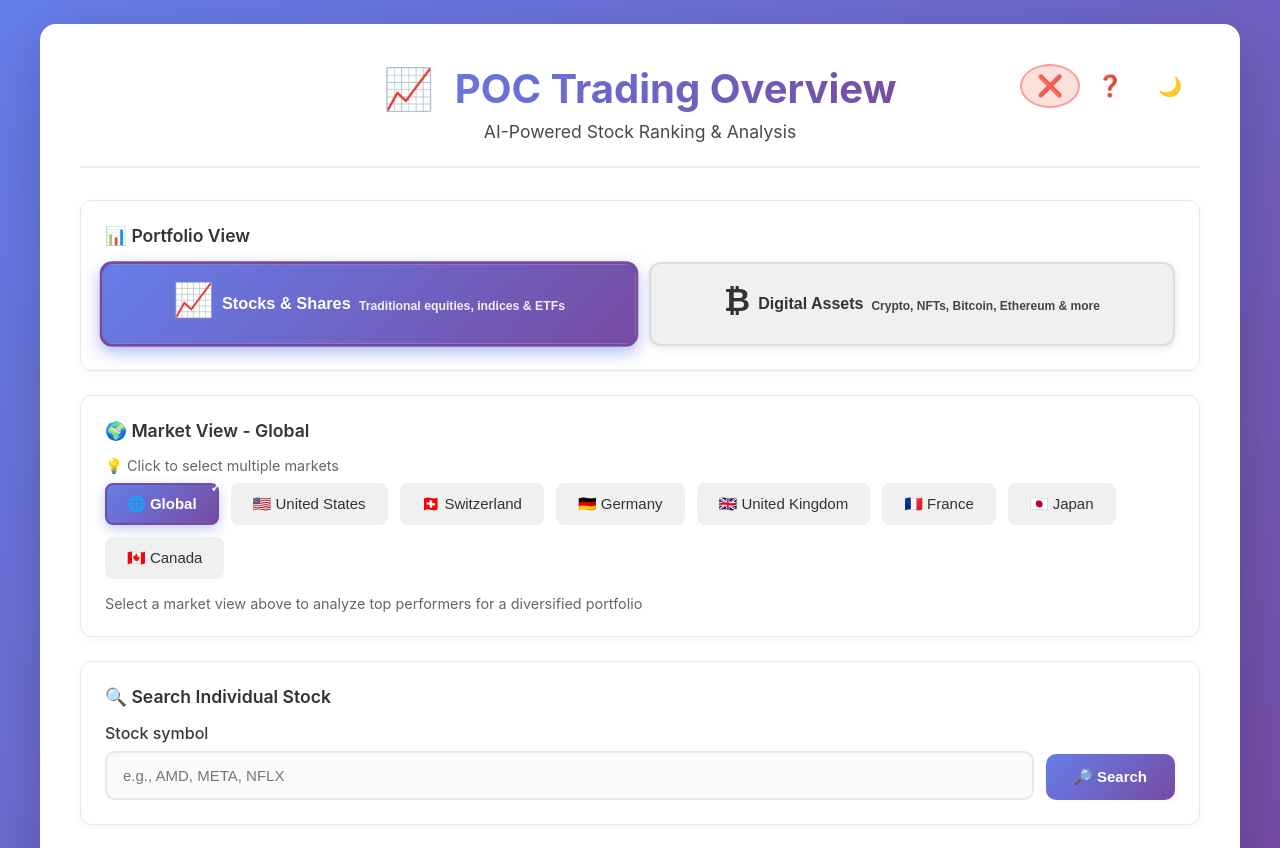
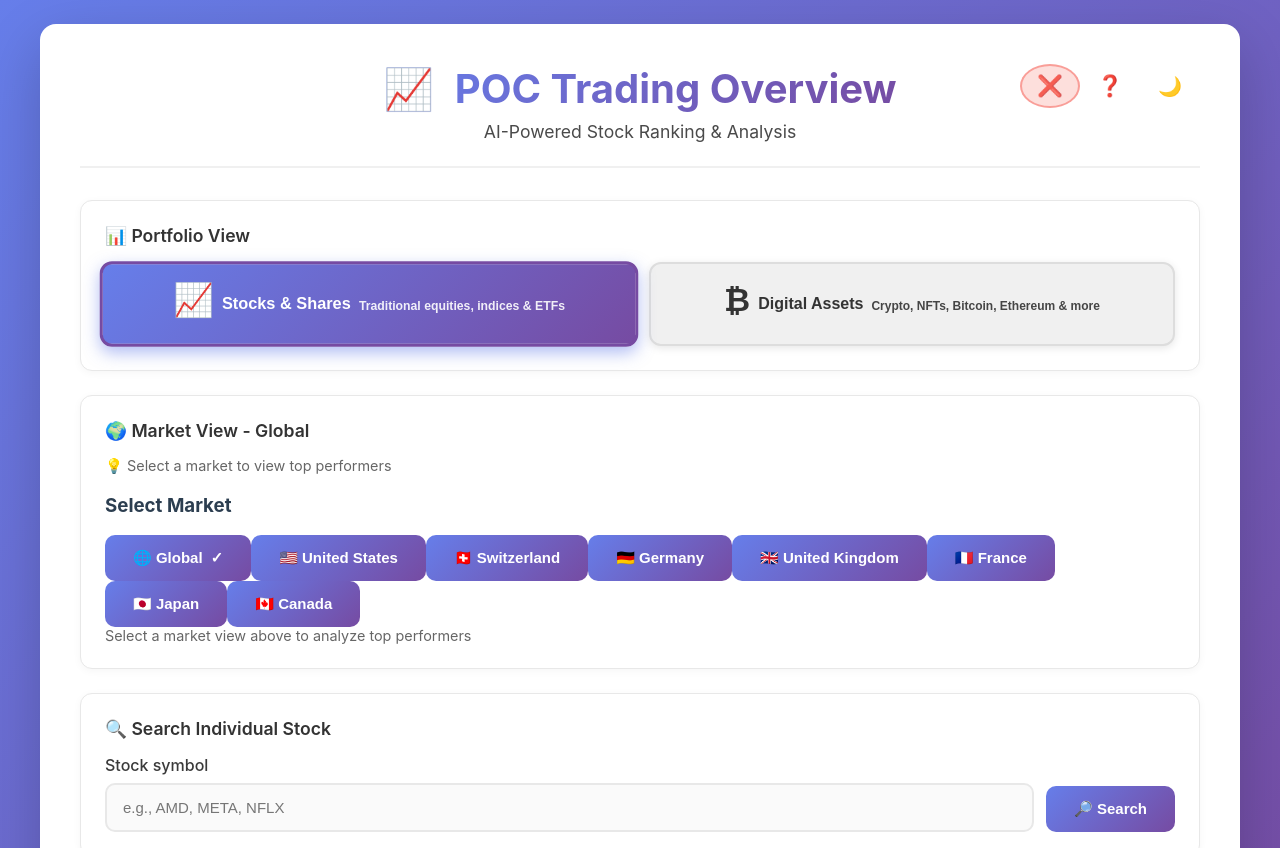
Before and after one commit to KG90-EG/POC-MarketPredictor-ML, a React (Vite) app in the folder frontend/: page / in a window 1280 px wide. Shown: the top 848 px of the page. Built offline with nearby package versions, Linux system fonts and the light colour scheme; no server answers.

Commit message:
Implement dynamic market selector with single-selection mode
Co-authored-by: KG90-EG <246981611+KG90-EG@users.noreply.github.com>

```diff
--- a/frontend/src/App.jsx
+++ b/frontend/src/App.jsx
@@ -10,6 +10,7 @@ import CryptoDetailSidebar from './components/CryptoDetailSidebar'
 import AIAnalysisSection from './components/AIAnalysisSection'
 import StockRanking from './components/StockRanking'
 import CryptoPortfolio from './components/CryptoPortfolio'
+import MarketSelector from './components/MarketSelector'
 import './styles.css'
 
 // Create a React Query client
@@ -40,7 +41,7 @@ function AppContent() {
   const [showHelp, setShowHelp] = useState(false)
   const [selectedCompany, setSelectedCompany] = useState(null)
   const [selectedCrypto, setSelectedCrypto] = useState(null)
-  const [selectedViews, setSelectedViews] = useState(['Global'])
+  const [selectedView, setSelectedView] = useState('Global')
   const [showHealthPanel, setShowHealthPanel] = useState(false)
   const [healthStatus, setHealthStatus] = useState('loading')
   const [darkMode, setDarkMode] = useState(() => {
@@ -81,6 +82,7 @@ function AppContent() {
   // Auto-load ranking on mount
   useEffect(() => {
     fetchRanking()
+    // eslint-disable-next-line react-hooks/exhaustive-deps
   }, [])
 
   // Check health status periodically
@@ -104,29 +106,21 @@ function AppContent() {
     setDarkMode(!darkMode)
   }
 
-  async function fetchRanking(views = selectedViews) {
+  async function fetchRanking(view = selectedView) {
     setLoading(true)
     setAnalysis(null)
     setCurrentPage(1)
     setLoadingProgress({ current: 0, total: 0 })
 
     try {
-      // Fetch ranking for each selected view and merge
-      let allRankings = []
-      for (const view of views) {
-        const resp = await api.getRanking(view)
-        allRankings = [...allRankings, ...resp.data.ranking]
-      }
+      // Fetch ranking for the selected view
+      const resp = await api.getRanking(view)
+      const rankings = resp.data.ranking
 
-      // Remove duplicates and re-sort by probability
-      const uniqueRankings = Array.from(
-        new Map(allRankings.map(item => [item.ticker, item])).values()
-      ).sort((a, b) => b.prob - a.prob)
-
-      setResults(uniqueRankings)
+      setResults(rankings)
 
       // Batch fetch ticker details (much faster than sequential)
-      const tickers = uniqueRankings.map(r => r.ticker)
+      const tickers = rankings.map(r => r.ticker)
       setLoadingProgress({ current: 0, total: tickers.length })
 
       try {
@@ -151,7 +145,7 @@ function AppContent() {
           alert('⚠️ Network error: Please check your connection and try again.')
         }
         // Fallback to sequential if batch fails
-        await fetchDetailsSequential(uniqueRankings)
+        await fetchDetailsSequential(rankings)
       }
     } catch (e) {
       const error = handleApiError(e, 'Error fetching ranking')
@@ -419,67 +413,28 @@ function AppContent() {
       {portfolioView === 'stocks' && (
       <section className="card" role="region" aria-label="Market view selector">
         <div className="card-title">
-          🌍 Market View - {selectedViews.join(', ')}
+          🌍 Market View - {selectedView}
           {!loading && results.length > 0 && (
             <span style={{marginLeft: '8px', color: '#667eea', fontWeight: 'bold'}}>({results.length})</span>
           )}
         </div>
-        <div style={{marginBottom: '8px', fontSize: '0.9rem', color: '#666'}}>
-          💡 Click to select multiple markets
+        <div style={{marginBottom: '16px', fontSize: '0.9rem', color: '#666'}}>
+          💡 Select a market to view top performers
         </div>
-        <div style={{display: 'flex', gap: '12px', flexWrap: 'wrap', marginBottom: '16px'}}>
-          {['Global', 'United States', 'Switzerland', 'Germany', 'United Kingdom', 'France', 'Japan', 'Canada'].map(view => {
-            const isSelected = selectedViews.includes(view)
-            return (
-              <button
-                key={view}
-                onClick={() => {
-                  let newViews
-                  if (isSelected) {
-                    // Deselect if already selected (but keep at least one)
-                    newViews = selectedViews.length > 1
-                      ? selectedViews.filter(v => v !== view)
-                      : selectedViews
-                  } else {
-                    // Add to selection
-                    newViews = [...selectedViews, view]
-                  }
-                  setSelectedViews(newViews)
-                  fetchRanking(newViews)
-                }}
-                aria-label={`${view} market view`}
-                aria-pressed={isSelected}
-                style={{
-                  padding: '10px 20px',
-                  background: isSelected ? 'linear-gradient(135deg, #667eea 0%, #764ba2 100%)' : '#f0f0f0',
-                  color: isSelected ? 'white' : '#333',
-                  border: isSelected ? '2px solid #764ba2' : '2px solid transparent',
-                  borderRadius: '8px',
-                  cursor: 'pointer',
-                  fontWeight: isSelected ? '600' : '400',
-                  transition: 'all 0.3s ease',
-                  boxShadow: isSelected ? '0 4px 12px rgba(102, 126, 234, 0.4)' : 'none',
-                  position: 'relative'
-                }}
-              >
-                {isSelected && <span style={{position: 'absolute', top: '-4px', right: '-4px', fontSize: '12px'}}>✓</span>}
-                {view === 'Global' ? '🌐' :
-                 view === 'United States' ? '🇺🇸' :
-                 view === 'Switzerland' ? '🇨🇭' :
-                 view === 'Germany' ? '🇩🇪' :
-                 view === 'United Kingdom' ? '🇬🇧' :
-                 view === 'France' ? '🇫🇷' :
-                 view === 'Japan' ? '🇯🇵' :
-                 view === 'Canada' ? '🇨🇦' : '🌎'} {view}
-              </button>
-            )
-          })}
-        </div>
+
+        <MarketSelector
+          selectedView={selectedView}
+          onSelectionChange={(view) => {
+            setSelectedView(view)
+            fetchRanking(view)
+          }}
+          disabled={loading}
+        />
 
         {loading ? (
           <div style={{textAlign: 'center', padding: '40px'}} role="status" aria-live="polite" aria-atomic="true">
             <span className="spinner"></span>
-            <p>Loading {selectedViews.join(', ')} market rankings...</p>
+            <p>Loading {selectedView} market rankings...</p>
             {loadingProgress.total > 0 && (
               <div style={{marginTop: '16px'}}>
                 <div style={{
@@ -509,7 +464,7 @@ function AppContent() {
           </div>
         ) : (
           <p style={{color: '#666', fontSize: '0.9rem', margin: '0'}}>
-            Select a market view above to analyze top performers for a diversified portfolio
+            Select a market view above to analyze top performers
           </p>
         )}
       </section>
--- a/frontend/src/components/MarketSelector.jsx
+++ b/frontend/src/components/MarketSelector.jsx
@@ -1,64 +1,48 @@
 import React from 'react'
 import PropTypes from 'prop-types'
+import { MARKET_VIEWS } from '../constants'
 
 /**
  * Market view selector component
- * Allows users to select one or multiple markets to view
+ * Allows users to select one market to view at a time
  */
-export function MarketSelector({ selectedViews, onSelectionChange, disabled = false }) {
-  const marketViews = [
-    { id: 'Global', label: '🌐 Global', description: 'Top US stocks' },
-    { id: 'United States', label: '🇺🇸 United States', description: 'US market leaders' },
-    { id: 'Switzerland', label: '🇨🇭 Switzerland', description: 'Swiss companies' },
-    { id: 'Germany', label: '🇩🇪 Germany', description: 'German companies' },
-    { id: 'United Kingdom', label: '🇬🇧 United Kingdom', description: 'UK companies' },
-    { id: 'France', label: '🇫🇷 France', description: 'French companies' },
-    { id: 'Japan', label: '🇯🇵 Japan', description: 'Japanese companies' },
-    { id: 'Canada', label: '🇨🇦 Canada', description: 'Canadian companies' }
-  ]
-
-  const toggleView = (viewId) => {
+export function MarketSelector({ selectedView, onSelectionChange, disabled = false }) {
+  const handleViewSelection = (viewId) => {
     if (disabled) return
 
-    const newSelection = selectedViews.includes(viewId)
-      ? selectedViews.filter(v => v !== viewId)
-      : [...selectedViews, viewId]
-
-    // Ensure at least one view is selected
-    if (newSelection.length > 0) {
-      onSelectionChange(newSelection)
-    }
+    // Single selection mode - directly set the new view
+    onSelectionChange(viewId)
   }
 
   return (
     <div className="market-selector">
       <h3 className="market-selector-title">
-        Select Markets
-        <span className="market-selector-count">
-          ({selectedViews.length} selected)
-        </span>
+        Select Market
       </h3>
       <div className="market-buttons">
-        {marketViews.map(view => (
+        {MARKET_VIEWS.map(view => {
+          const isSelected = selectedView === view.id
+          return (
             <button
               key={view.id}
-            className={`market-button ${selectedViews.includes(view.id) ? 'selected' : ''}`}
-            onClick={() => toggleView(view.id)}
+              className={`market-button ${isSelected ? 'selected' : ''}`}
+              onClick={() => handleViewSelection(view.id)}
               disabled={disabled}
               title={view.description}
-            aria-pressed={selectedViews.includes(view.id)}
+              aria-pressed={isSelected}
             >
               {view.label}
-            {selectedViews.includes(view.id) && <span className="checkmark"> ✓</span>}
+              {isSelected && <span className="checkmark"> ✓</span>}
             </button>
-        ))}
+          )
+        })}
       </div>
     </div>
   )
 }
 
 MarketSelector.propTypes = {
-  selectedViews: PropTypes.arrayOf(PropTypes.string).isRequired,
+  selectedView: PropTypes.string.isRequired,
   onSelectionChange: PropTypes.func.isRequired,
   disabled: PropTypes.bool
 }
```
Also changed, not shown: 1 other file (tests, documents, lock files or other folders). Lines whose indentation alone changed are shown as unchanged.
